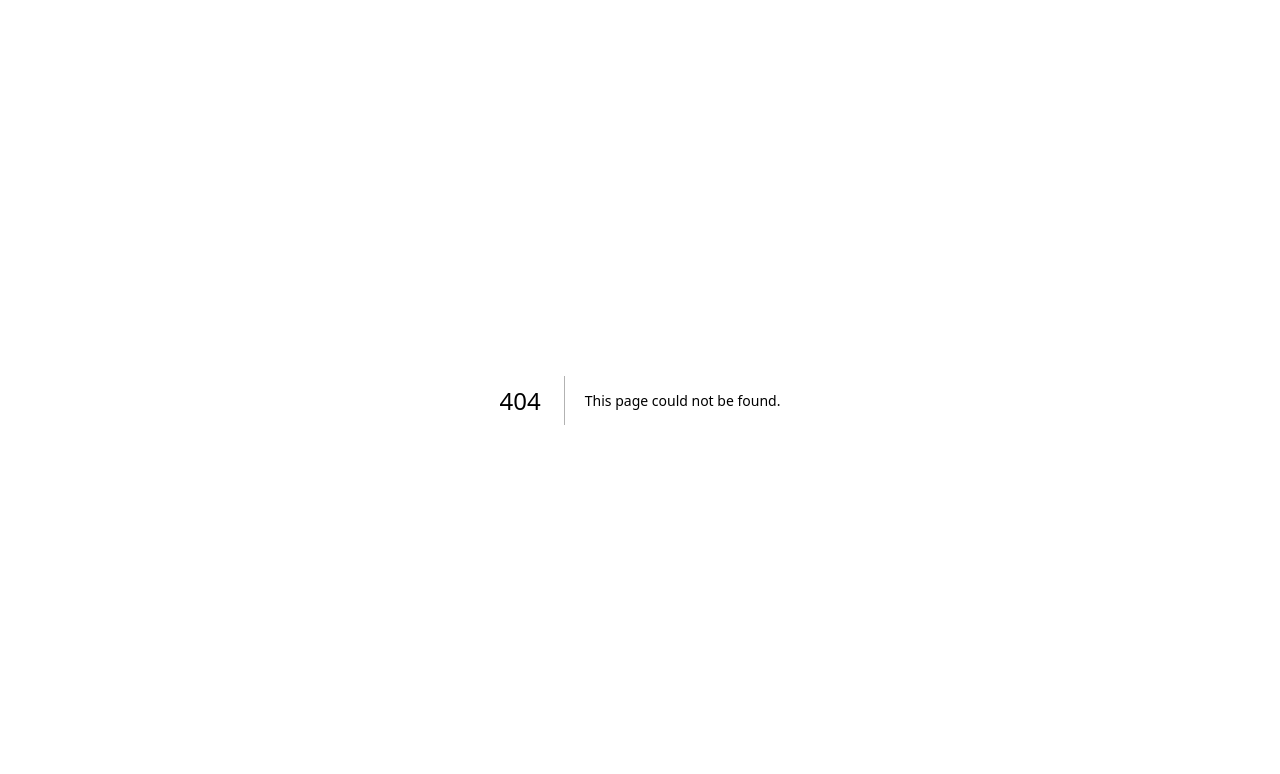
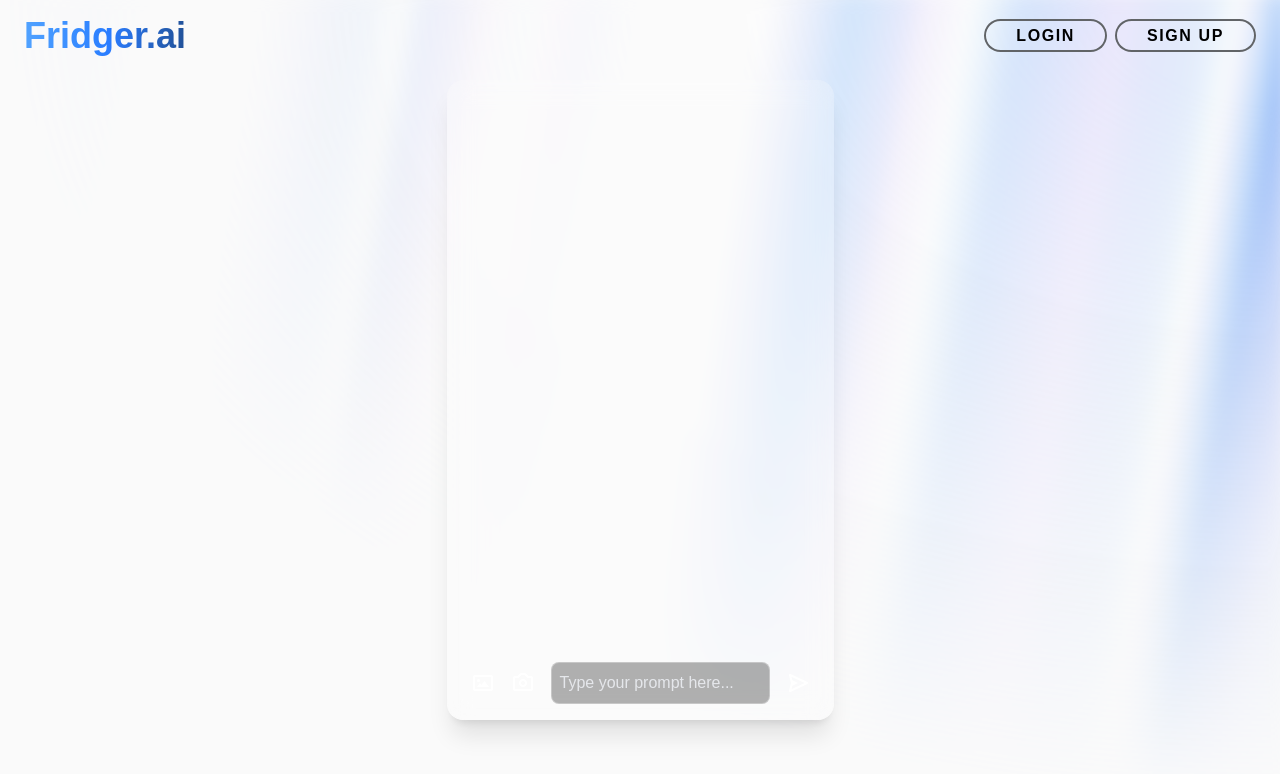
Before and after one commit to xxfmin/fridger-ai, a Next.js app in the folder web/: page /tryit in a window 1280 px wide. Before the commit this address had no page. Shown: the top 774 px of the page. Built offline with nearby package versions, Linux system fonts and the light colour scheme.

Commit message:
Image uploader

```diff
--- a/web/src/app/globals.css
+++ b/web/src/app/globals.css
@@ -42,3 +42,13 @@ body {
     }
   }
 }
+
+@theme inline {
+  --animate-scroll: scroll var(--animation-duration, 40s) var(--animation-direction, forwards) linear infinite;
+
+  @keyframes scroll {
+    to {
+      transform: translate(calc(-50% - 0.5rem));
+    }
+  }
+}
--- a/web/src/app/page.tsx
+++ b/web/src/app/page.tsx
@@ -3,8 +3,13 @@ import Navbar from '../components/navbar';
 import HeroSection from '../components/landing';
 import MissionSection from '@/components/mission';
 
+
+
+
 const Home: NextPage = () => {
+
   return (
+
     <div className="bg-white min-h-screen">
       <Navbar />
       <HeroSection />
--- a/web/src/app/signin/page.tsx
+++ b/web/src/app/signin/page.tsx
@@ -3,6 +3,7 @@
 import React from 'react';
 import Navbar from '@/components/navbar';
 import { AuroraBackground } from '@/components/aurora-background';
+import Link from 'next/link';
 
 export default function SignInPage() {
   return (
@@ -29,12 +30,14 @@ export default function SignInPage() {
 
               />
             </div>
+            <Link href="/">
             <button
               type="submit"
               className="w-full bg-inherit border border-white text-white py-2 rounded-md hover:bg-white/20 transition"
             >
               Sign In
             </button>
+            </Link>
           </form>
         </div>
       </div>
--- /dev/null
+++ b/web/src/app/tryit/page.tsx
@@ -0,0 +1,132 @@
+'use client';
+
+import React, { useState, useRef, useEffect } from 'react';
+import Link from 'next/link';
+import { BiSend, BiCamera, BiImage } from 'react-icons/bi';
+import Navbar from '@/components/navbar';
+import { AuroraBackground } from '@/components/aurora-background';
+
+interface Message {
+  text?: string;
+  image?: string;
+  fromUser: boolean;
+}
+
+export default function ChatPage() {
+  const [messages, setMessages] = useState<Message[]>([]);
+  const [input, setInput] = useState('');
+  const [preview, setPreview] = useState<string | null>(null);
+  const [stream, setStream] = useState<MediaStream | null>(null);
+  const videoRef = useRef<HTMLVideoElement>(null);
+  const chatEndRef = useRef<HTMLDivElement>(null);
+
+  // scroll to bottom on new message
+  useEffect(() => {
+    chatEndRef.current?.scrollIntoView({ behavior: 'smooth' });
+  }, [messages]);
+
+  // send message handler
+  const sendMessage = () => {
+    if (!input.trim() && !preview) return;
+    const newMsg: Message = { fromUser: true };
+    if (input.trim()) newMsg.text = input.trim();
+    if (preview) newMsg.image = preview;
+    setMessages(prev => [...prev, newMsg]);
+    setInput('');
+    setPreview(null);
+    // dummy bot response
+    setTimeout(() => {
+      setMessages(prev => [...prev, { text: '🤖 Processing your food image...', fromUser: false }]);
+    }, 500);
+  };
+
+  // file upload
+  const handleFile = (e: React.ChangeEvent<HTMLInputElement>) => {
+    if (e.target.files?.[0]) {
+      setPreview(URL.createObjectURL(e.target.files[0]));
+      stopCamera();
+    }
+  };
+
+  // camera start/stop
+  const startCamera = async () => {
+    if (stream) return;
+    try {
+      const media = await navigator.mediaDevices.getUserMedia({ video: true });
+      setStream(media);
+      if (videoRef.current) {
+        videoRef.current.srcObject = media;
+        await videoRef.current.play();
+      }
+    } catch (err) {
+      console.error('Camera error', err);
+    }
+  };
+  const capturePhoto = () => {
+    if (!videoRef.current) return;
+    const video = videoRef.current;
+    const canvas = document.createElement('canvas');
+    canvas.width = video.videoWidth;
+    canvas.height = video.videoHeight;
+    canvas.getContext('2d')!.drawImage(video, 0, 0);
+    setPreview(canvas.toDataURL('image/jpeg'));
+    stopCamera();
+  };
+  const stopCamera = () => {
+    stream?.getTracks().forEach(t => t.stop());
+    setStream(null);
+  };
+
+  return (
+    <AuroraBackground>
+      <Navbar />
+      <div className="flex justify-center py-6">
+        <div className="max-w-3xl flex flex-col bg-white/20 backdrop-blur-md rounded-2xl shadow-xl overflow-hidden h-[calc(100vh-10rem)]">
+          {/* Chat window */}
+          <div className="flex-1 overflow-y-auto px-4 py-6 space-y-4">
+            {messages.map((msg, i) => (
+              <div key={i} className={`flex ${msg.fromUser ? 'justify-end' : 'justify-start'}`}>
+                <div className={`${msg.fromUser ? 'bg-[#0096FF] text-white' : 'bg-white text-black'} max-w-xs md:max-w-md rounded-lg p-3 shadow`}>
+                  {msg.text && <p className="whitespace-pre-wrap">{msg.text}</p>}
+                  {msg.image && <img src={msg.image} alt="upload" className="mt-2 max-h-60 w-auto rounded" />}
+                </div>
+              </div>
+            ))}
+            <div ref={chatEndRef} />
+          </div>
+          {/* Preview or Video */}
+          {preview && (
+            <div className="px-4 mb-2">
+              <img src={preview} alt="preview" className="mx-auto max-h-32 rounded shadow-lg" />
+            </div>
+          )}
+          {stream && (
+            <div className="px-4 mb-2">
+              <video ref={videoRef} className="mx-auto max-h-32 rounded shadow-lg" />
+            </div>
+          )}
+          {/* Input area */}
+          <div className="flex items-center px-4 pb-4">
+            <label className="p-2 text-white hover:text-gray-200 cursor-pointer">
+              <BiImage size={24} />
+              <input type="file" accept="image/*" className="hidden" onChange={handleFile} />
+            </label>
+            <button onClick={stream ? capturePhoto : startCamera} className="p-2 text-white hover:text-gray-200">
+              <BiCamera size={24} />
+            </button>
+            <textarea
+              value={input}
+              onChange={e => setInput(e.target.value)}
+              rows={1}
+              className="flex-1 mx-2 resize-none rounded-lg border border-white/30 bg-black/30 p-2 text-white placeholder-gray-200 focus:outline-none focus:ring-2 focus:ring-[#0096FF]"
+              placeholder="Type your prompt here..."
+            />
+            <button onClick={sendMessage} className="p-2 text-white hover:text-gray-200">
+              <BiSend size={24} />
+            </button>
+          </div>
+        </div>
+      </div>
+    </AuroraBackground>
+  );
+}
--- a/web/src/components/landing.tsx
+++ b/web/src/components/landing.tsx
@@ -2,12 +2,14 @@
 
 import { motion } from 'framer-motion';
 import { AuroraBackground } from './aurora-background';
+import Link from 'next/link';
+
 
 export default function HeroSection() {
+
+
   return (
     <AuroraBackground>
-
-
       {/* Animated Headline */}
       <h1 className="relative z-10 mx-auto max-w-4xl text-center text-2xl font-bold text-white md:text-4xl lg:text-7xl">
         {"Turn food photos into recipes"
@@ -17,11 +19,7 @@ export default function HeroSection() {
               key={index}
               initial={{ opacity: 0, filter: 'blur(4px)', y: 10 }}
               animate={{ opacity: 1, filter: 'blur(0px)', y: 0 }}
-                transition={{
-                  duration: 0.3,
-                  delay: index * 0.1,
-                  ease: 'easeInOut',
-                }}
+              transition={{ duration: 0.3, delay: index * 0.1, ease: 'easeInOut' }}
               className="mr-2 inline-block"
             >
               {word}
@@ -40,17 +38,25 @@ export default function HeroSection() {
         AI-powered recipe suggestions—perfect for foodies and home cooks.
       </motion.p>
 
-        {/* Buttons */}
+      {/* Call-to-Action Button */}
       <motion.div
         initial={{ opacity: 0 }}
         animate={{ opacity: 1 }}
         transition={{ duration: 0.3, delay: 1 }}
-          className="relative z-10 mt-8 flex flex-wrap items-center justify-center gap-4"
+        className="relative z-10 mt-8 flex justify-center"
       >
-          <button className="w-35 transform rounded-lg bg-[#0096FF] px-6 py-2 font-medium text-white transition-all duration-300 hover:-translate-y-0.5 hover:bg-blue-700">
+        <Link href="/tryit">
+          <button
+            className="
+              rounded-lg bg-gradient-to-r from-[#0096FF] via-[#0066CC] to-[#215198]
+              px-6 py-2 font-medium text-white transition-all duration-300 hover:opacity-90
+            "
+          >
             Try it now
           </button>
+        </Link>
       </motion.div>
+
 
     </AuroraBackground>
   );
--- a/web/src/components/mission.tsx
+++ b/web/src/components/mission.tsx
@@ -6,8 +6,9 @@ export default function MissionSection() {
       <div className="max-w-3xl mx-auto px-4 text-center">
         <h2 className="text-4xl font-bold mb-4">Our Mission</h2>
         <p className="mb-8">
-Households lose about $2,000 on wasted food every year, with 30–40% of perishables spoiling before they’re eaten. Globally, that's over 1.3 BILLION tons. At Fridger.ai, our mission is to reduce that number using AI-powered image recognition to track what's in your fridge and create nutrient dense recipes instantly. We help people cut food waste, save hundreds of dollars annually all while reducing the carbon footprint one meal at a time. </p>
-        <h3 className="text-2xl font-semibold mb-2">What We Aim For</h3>
+          Households lose about $2,000 on wasted food every year, with 30–40% of perishables spoiling before they’re eaten. Globally, that's over 1.3 BILLION tons. At Fridger.ai, our mission is to reduce that number using AI-powered image recognition to track what's in your fridge and create nutrient dense recipes instantly. We help people cut food waste, save hundreds of dollars annually, all while reducing the carbon footprint one meal at a time.
+        </p>
+        <h3 className="text-2xl font-semibold mb-4">What We Aim For</h3>
         <ul className="list-disc list-inside space-y-2 text-left md:text-center">
           <li>Instant ingredient recognition from any food photo</li>
           <li>Curated, easy-to-follow recipes tailored to your pantry</li>
--- a/web/src/components/navbar.tsx
+++ b/web/src/components/navbar.tsx
@@ -5,9 +5,22 @@ export default function Navbar() {
     <header className = "fixed top-0 left-0 w-full bg-transparent z-50" >
       <div className="max-w-7xl mx-auto flex justify-between items-center px-6 py-4">
         {/* App Name */}
-        <Link href="/" className="text-4xl text-blue-400 font-bold hover:opacity-90">
-          Fridger.ai
-        </Link>
+        <Link
+  href="/"
+  className="
+    text-4xl
+    font-bold
+    bg-gradient-to-r
+    from-blue-400
+    via-blue-500
+    to-[#215198]
+    bg-clip-text
+    text-transparent
+    hover:opacity-90
+  "
+>
+  Fridger.ai
+</Link>
 
         {/* Nav Links */}
         <nav>
```
Also changed, not shown: web/package.json (+6 -6 lines), web/src/app/postlog/page.tsx (added), 1 other file (tests, documents, lock files or other folders). Lines whose indentation alone changed are shown as unchanged.
